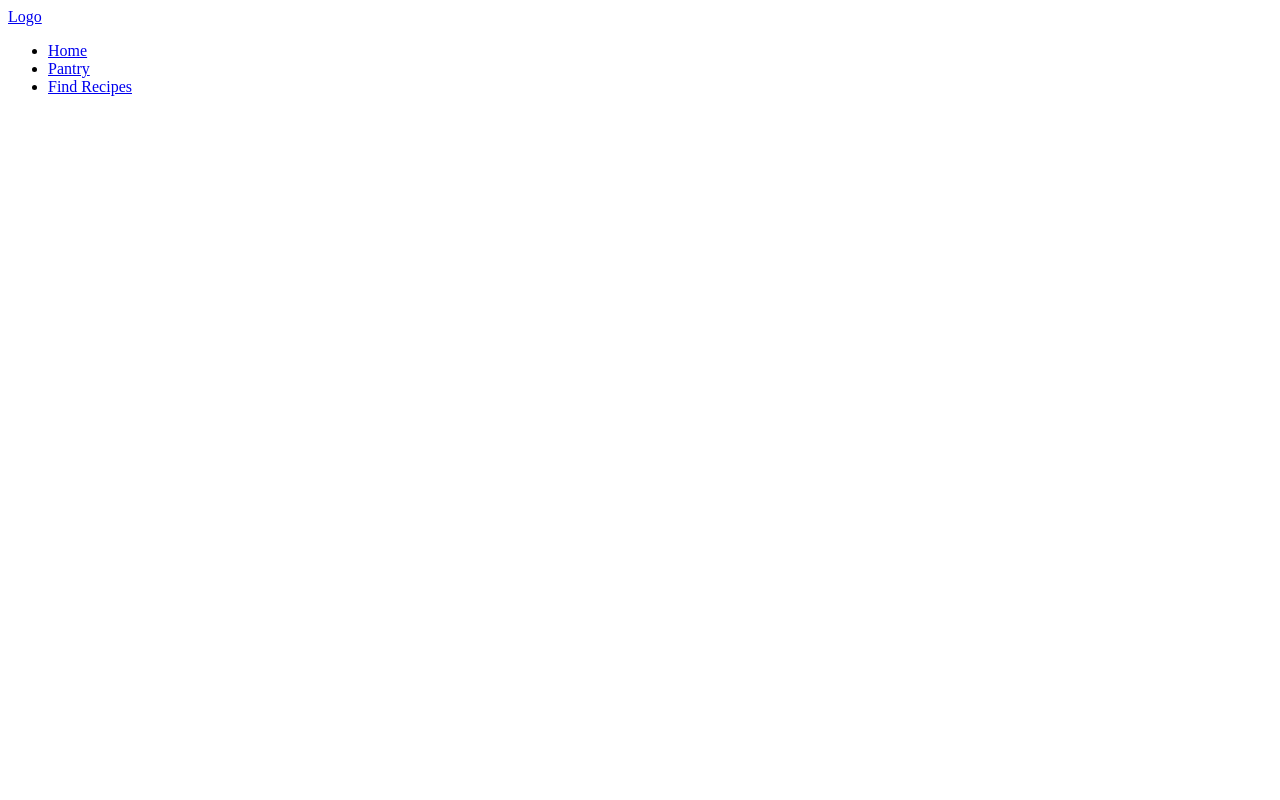
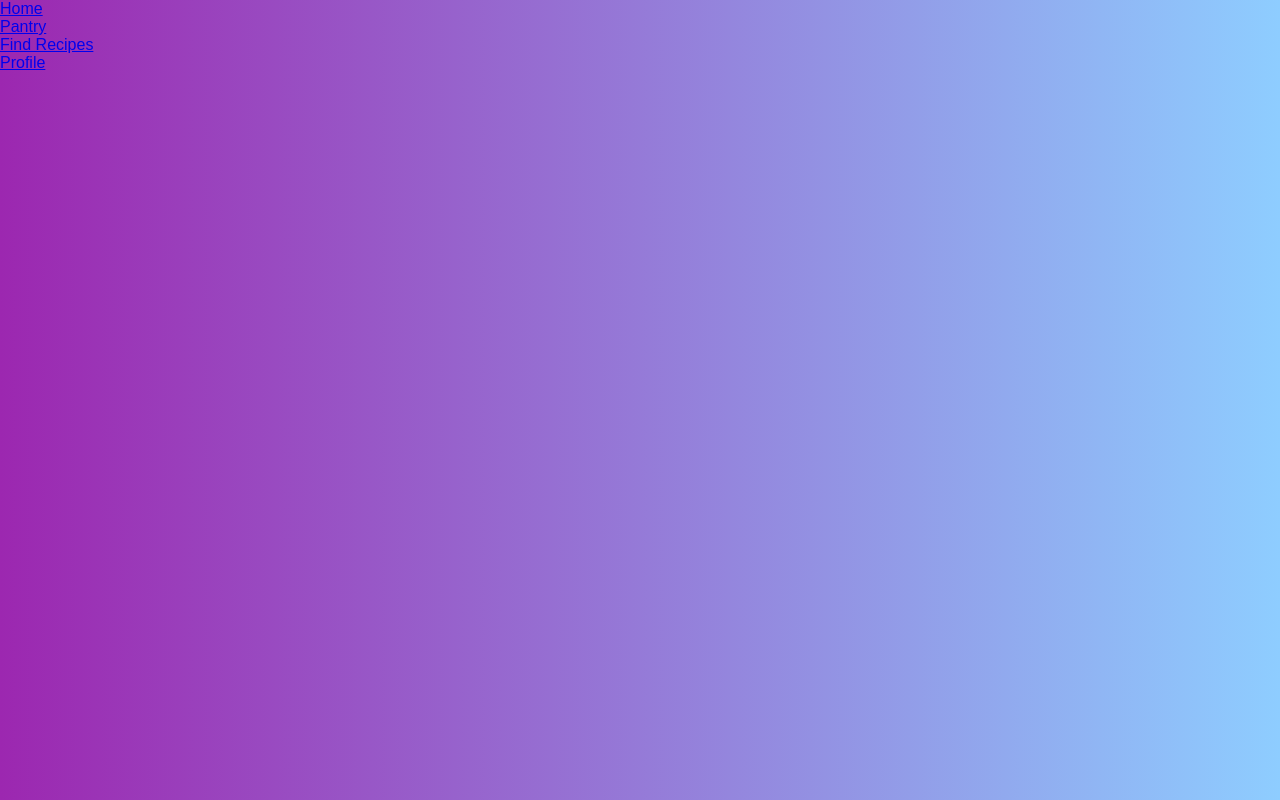
Before and after one commit to RaineDelay/Flavor-Text, a plain HTML site: page index.html in a window 1280 px wide. Drawn offline with Linux system fonts and the light colour scheme.

Commit message:
following basic setup tutorial

```diff
--- a/index.html
+++ b/index.html
@@ -1,15 +1,67 @@
 <html>
 	<head>
 		<title>Flavor Text</title>
+		<link rel="stylesheet" href="style.css">
 	</head>
 	<body>
-		<header>
-	  		<a href="#" class="logo">Logo</a>
-	  		<ul>
-		  		<li><a href="#">Home</a></li>
-				<li><a href="#">Pantry</a></li>
-				<li><a href="#">Find Recipes</a></li>
-	  		</ul>
-		</header>
+		<div class="main">
+			<nav>
+				<div class="logo">
+					<!-- add img src file --!>
+				</div>
+				<div class="nav">
+					<ul>
+						<li><a href="#">Home</a></li>
+						<li><a href="#">Pantry</a></li>
+						<li><a href="#">Find Recipes</a></li>
+						<li><a href="#">Profile</a></li>
+					</ul>
+				</div>
+			</nav>
+		</div>
+
+		<script type="module">
+
+  		// Import the functions you need from the SDKs you need
+
+  		import { initializeApp } from "https://www.gstatic.com/firebasejs/10.6.0/firebase-app.js";
+
+  		import { getAnalytics } from "https://www.gstatic.com/firebasejs/10.6.0/firebase-analytics.js";
+
+  		// TODO: Add SDKs for Firebase products that you want to use
+
+  		// https://firebase.google.com/docs/web/setup#available-libraries
+
+
+  		// Your web app's Firebase configuration
+
+  		// For Firebase JS SDK v7.20.0 and later, measurementId is optional
+
+  		const firebaseConfig = {
+
+    		apiKey: "AIzaSyAvoK4Eh9CKjTgZ-SgwKbysk0cQREwMgqw",
+
+    		authDomain: "flavortext-d7225.firebaseapp.com",
+
+    		projectId: "flavortext-d7225",
+
+    		storageBucket: "flavortext-d7225.appspot.com",
+
+    		messagingSenderId: "876487510000",
+
+    		appId: "1:876487510000:web:51486cea327985dc2fbf35",
+
+    		measurementId: "G-3MZ076SP80"
+
+  		};
+
+
+  		// Initialize Firebase
+
+  		const app = initializeApp(firebaseConfig);
+
+  		const analytics = getAnalytics(app);
+
+		</script>
 	</body>
 </html>
--- /dev/null
+++ b/style.css
@@ -0,0 +1,12 @@
+*{
+	margin: 0;
+	padding: 0;
+	font-family: sans-serif;
+}
+.main{
+	width: 100%;
+	height: 100vh;
+	position: relative;
+	overflow: hidden;
+	background: linear-gradient(to right, #9c27b0, #8ecdff)
+}
```
